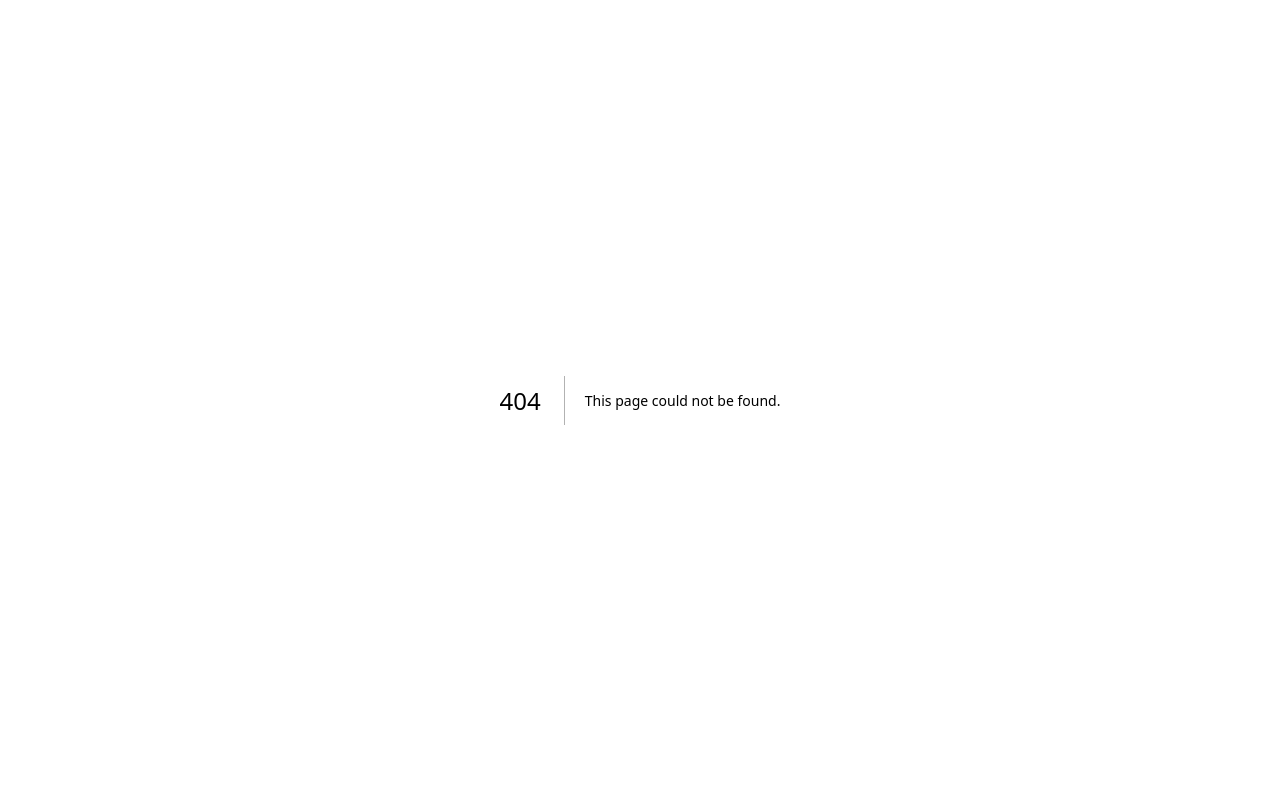
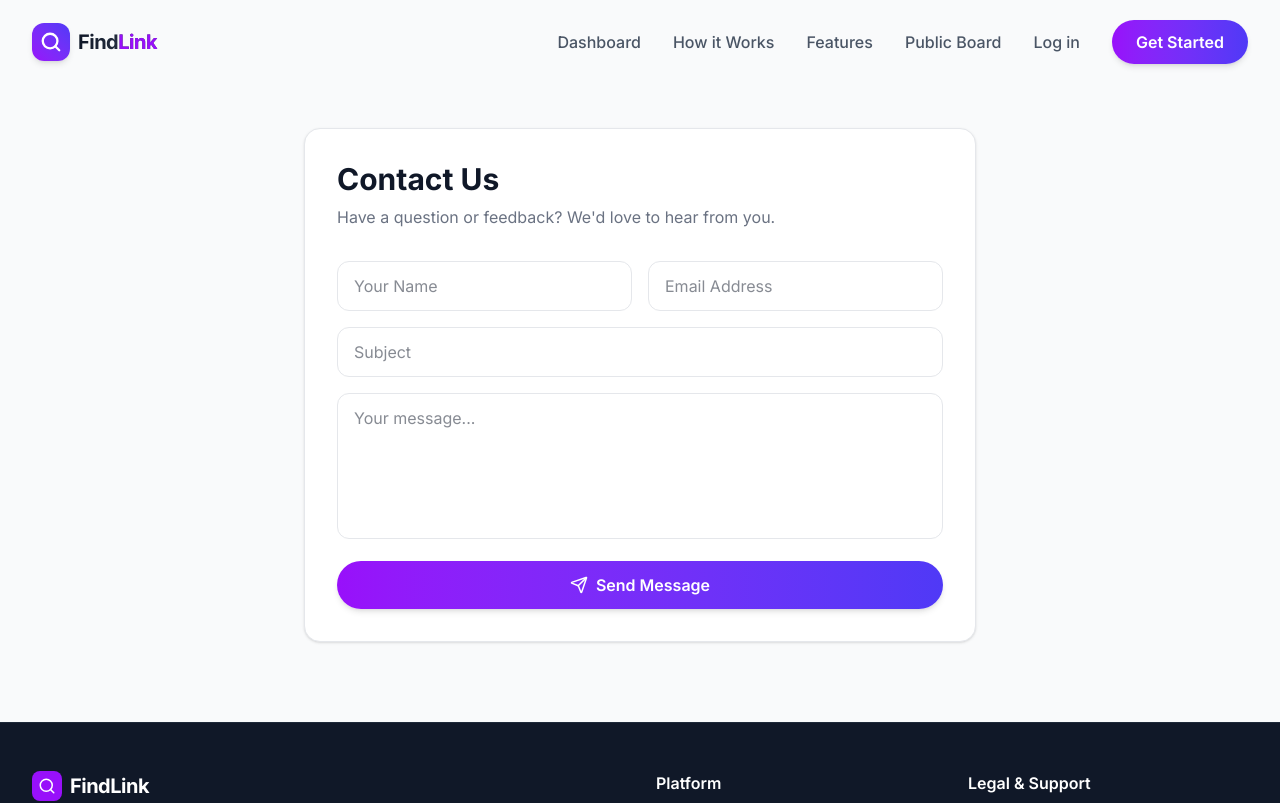
Before and after one commit to Samit8804/missing-people-finder, a Next.js app in the folder frontend/: page /contact-us in a window 1280 px wide. Before the commit this address had no page. Shown: the top 803 px of the page. Built offline with nearby package versions, Linux system fonts and the light colour scheme.

Commit message:
fix: create placeholder pages for footer links to eliminate 404s; fix Match model unique index to allow multiple null foundReport contacts

```diff
--- /dev/null
+++ b/frontend/src/app/contact-us/page.js
@@ -0,0 +1,66 @@
+"use client";
+
+import { useState } from "react";
+import Navbar from "@/components/Navbar";
+import Footer from "@/components/Footer";
+import api from "@/lib/api";
+import { Send, Loader2, CheckCircle } from "lucide-react";
+
+export default function ContactUsPage() {
+  const [form, setForm] = useState({ name: "", email: "", subject: "", message: "" });
+  const [loading, setLoading] = useState(false);
+  const [sent, setSent] = useState(false);
+  const [error, setError] = useState("");
+
+  const handleChange = (e) => setForm(prev => ({ ...prev, [e.target.name]: e.target.value }));
+
+  const handleSubmit = async (e) => {
+    e.preventDefault();
+    setLoading(true);
+    setError("");
+    try {
+      await api.post("/contact", form);
+      setSent(true);
+    } catch (err) {
+      setError(err.response?.data?.message || "Failed to send message. Please try again.");
+    } finally {
+      setLoading(false);
+    }
+  };
+
+  return (
+    <div className="min-h-screen flex flex-col bg-gray-50">
+      <Navbar />
+      <main className="flex-grow pt-32 pb-20 px-4">
+        <div className="max-w-2xl mx-auto bg-white rounded-2xl shadow-sm border border-gray-200 p-8">
+          <h1 className="text-3xl font-bold text-gray-900 mb-2">Contact Us</h1>
+          <p className="text-gray-500 mb-8">Have a question or feedback? We'd love to hear from you.</p>
+
+          {sent ? (
+            <div className="text-center py-12">
+              <div className="w-16 h-16 bg-green-100 rounded-full flex items-center justify-center mx-auto mb-4">
+                <CheckCircle size={28} className="text-green-600" />
+              </div>
+              <h2 className="text-xl font-bold text-gray-900 mb-2">Message Sent!</h2>
+              <p className="text-gray-600">We'll get back to you as soon as possible.</p>
+            </div>
+          ) : (
+            <form onSubmit={handleSubmit} className="space-y-4">
+              {error && <div className="p-3 bg-red-50 border border-red-200 text-red-700 rounded-lg text-sm">{error}</div>}
+              <div className="grid grid-cols-1 md:grid-cols-2 gap-4">
+                <input name="name" value={form.name} onChange={handleChange} placeholder="Your Name" required className="input-field" />
+                <input name="email" type="email" value={form.email} onChange={handleChange} placeholder="Email Address" required className="input-field" />
+              </div>
+              <input name="subject" value={form.subject} onChange={handleChange} placeholder="Subject" required className="input-field" />
+              <textarea name="message" value={form.message} onChange={handleChange} placeholder="Your message..." required rows={5} className="input-field resize-none" />
+              <button type="submit" disabled={loading} className="w-full btn-primary py-3 flex items-center justify-center gap-2">
+                {loading ? <><Loader2 size={18} className="animate-spin" /> Sending...</> : <><Send size={18} /> Send Message</>}
+              </button>
+            </form>
+          )}
+        </div>
+      </main>
+      <Footer />
+    </div>
+  );
+}
--- /dev/null
+++ b/frontend/src/app/privacy-policy/page.js
@@ -0,0 +1,30 @@
+"use client";
+
+import Navbar from "@/components/Navbar";
+import Footer from "@/components/Footer";
+
+export default function PrivacyPolicyPage() {
+  return (
+    <div className="min-h-screen flex flex-col bg-gray-50">
+      <Navbar />
+      <main className="flex-grow pt-32 pb-20 px-4">
+        <div className="max-w-3xl mx-auto bg-white rounded-2xl shadow-sm border border-gray-200 p-8">
+          <h1 className="text-3xl font-bold text-gray-900 mb-6">Privacy Policy</h1>
+          <div className="prose prose-gray max-w-none space-y-4 text-gray-600">
+            <p>Last updated: April 2026</p>
+            <p>FindLink is committed to protecting your privacy. This policy explains how we collect, use, and safeguard your personal information when you use our platform.</p>
+            <h2 className="text-xl font-semibold text-gray-900">Information We Collect</h2>
+            <p>We collect information you provide directly, including your name, email address, phone number, and any details you share about missing persons or found individuals.</p>
+            <h2 className="text-xl font-semibold text-gray-900">How We Use Your Information</h2>
+            <p>Your information is used to facilitate matches between missing person reports and found individuals, notify reporters of potential matches, and improve our platform.</p>
+            <h2 className="text-xl font-semibold text-gray-900">Data Protection</h2>
+            <p>We implement industry-standard security measures to protect your data. We never sell your personal information to third parties.</p>
+            <h2 className="text-xl font-semibold text-gray-900">Contact Us</h2>
+            <p>If you have questions about this Privacy Policy, please contact us at <a href="mailto:support@findlink.app" className="text-purple-600 hover:underline">support@findlink.app</a>.</p>
+          </div>
+        </div>
+      </main>
+      <Footer />
+    </div>
+  );
+}
--- /dev/null
+++ b/frontend/src/app/safety-guidelines/page.js
@@ -0,0 +1,31 @@
+"use client";
+
+import Navbar from "@/components/Navbar";
+import Footer from "@/components/Footer";
+
+export default function SafetyGuidelinesPage() {
+  return (
+    <div className="min-h-screen flex flex-col bg-gray-50">
+      <Navbar />
+      <main className="flex-grow pt-32 pb-20 px-4">
+        <div className="max-w-3xl mx-auto bg-white rounded-2xl shadow-sm border border-gray-200 p-8">
+          <h1 className="text-3xl font-bold text-gray-900 mb-6">Safety Guidelines</h1>
+          <div className="prose prose-gray max-w-none space-y-4 text-gray-600">
+            <p>Your safety is our priority. Please follow these guidelines when using FindLink.</p>
+            <h2 className="text-xl font-semibold text-gray-900">Protect Your Identity</h2>
+            <p>When reporting or responding to a sighting, avoid sharing personal identifiers such as your home address, workplace, or financial information publicly.</p>
+            <h2 className="text-xl font-semibold text-gray-900">Meet Safely</h2>
+            <p>If you arrange to meet someone in person, always choose a public, well-lit location and consider bringing a trusted friend or family member with you.</p>
+            <h2 className="text-xl font-semibold text-gray-900">Verify Before Sharing</h2>
+            <p>Be cautious of individuals who request money or personal financial information. FindLink will never ask you for payment to submit or view reports.</p>
+            <h2 className="text-xl font-semibold text-gray-900">Report Suspicious Activity</h2>
+            <p>If you encounter suspicious behavior or someone making false claims, please report it to us immediately at <a href="mailto:support@findlink.app" className="text-purple-600 hover:underline">support@findlink.app</a>.</p>
+            <h2 className="text-xl font-semibold text-gray-900">Community Responsibility</h2>
+            <p>Help keep the community safe by only submitting accurate information and treating all members with respect and dignity.</p>
+          </div>
+        </div>
+      </main>
+      <Footer />
+    </div>
+  );
+}
--- /dev/null
+++ b/frontend/src/app/terms-of-service/page.js
@@ -0,0 +1,32 @@
+"use client";
+
+import Navbar from "@/components/Navbar";
+import Footer from "@/components/Footer";
+
+export default function TermsOfServicePage() {
+  return (
+    <div className="min-h-screen flex flex-col bg-gray-50">
+      <Navbar />
+      <main className="flex-grow pt-32 pb-20 px-4">
+        <div className="max-w-3xl mx-auto bg-white rounded-2xl shadow-sm border border-gray-200 p-8">
+          <h1 className="text-3xl font-bold text-gray-900 mb-6">Terms of Service</h1>
+          <div className="prose prose-gray max-w-none space-y-4 text-gray-600">
+            <p>Last updated: April 2026</p>
+            <p>By using FindLink, you agree to the following terms. Please read them carefully.</p>
+            <h2 className="text-xl font-semibold text-gray-900">Use of the Platform</h2>
+            <p>FindLink is a platform for reporting and matching missing persons. You agree to use it lawfully, respectfully, and only for legitimate purposes.</p>
+            <h2 className="text-xl font-semibold text-gray-900">Accuracy of Information</h2>
+            <p>You are responsible for ensuring the information you submit is accurate and truthful. Misleading or false reports may result in account suspension.</p>
+            <h2 className="text-xl font-semibold text-gray-900">Privacy</h2>
+            <p>Your use of the platform is also governed by our Privacy Policy. Please review it alongside these terms.</p>
+            <h2 className="text-xl font-semibold text-gray-900">Limitation of Liability</h2>
+            <p>FindLink is a tool to facilitate connections. We are not responsible for outcomes resulting from matches made through the platform.</p>
+            <h2 className="text-xl font-semibold text-gray-900">Changes to Terms</h2>
+            <p>We may update these terms from time to time. Continued use of the platform constitutes acceptance of the updated terms.</p>
+          </div>
+        </div>
+      </main>
+      <Footer />
+    </div>
+  );
+}
```
Also changed, not shown: 1 other file (tests, documents, lock files or other folders).
